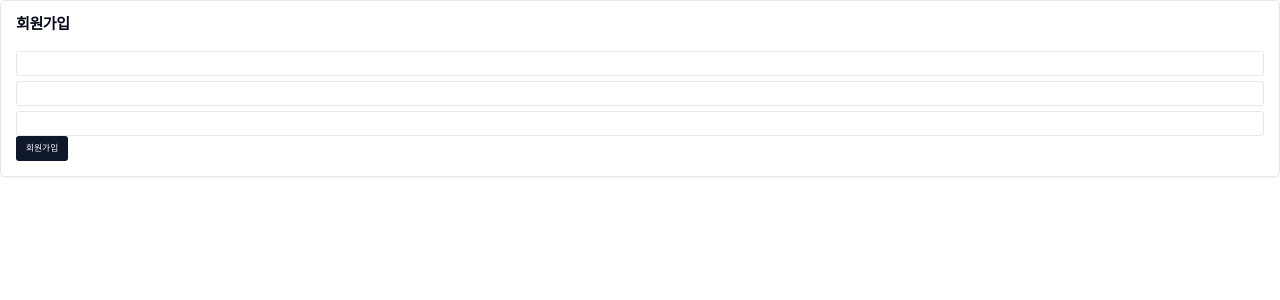
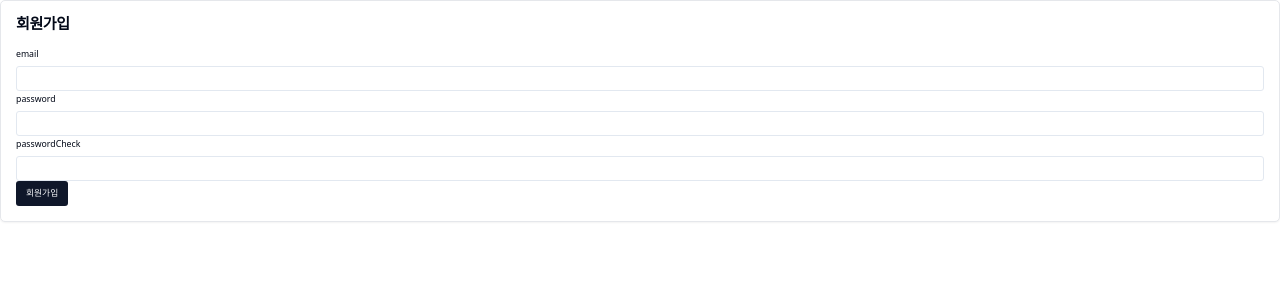
Before and after one commit to LeeDongTak/daeng-daeng-nyang, a Next.js app: page /auth in a window 1280 px wide. Shown: the top 300 px of the page. Built offline with nearby package versions, Linux system fonts and the light colour scheme.

Commit message:
♻️ customInput props - name 수정

```diff
--- a/src/components/common/form/CustomInput.tsx
+++ b/src/components/common/form/CustomInput.tsx
@@ -11,7 +11,7 @@ interface I_ControlProps<
   name: TName;
   rules?: Omit<RegisterOptions<TFieldValues, TName>, 'valueAsNumber' | 'valueAsDate' | 'setValueAs' | 'disabled'>;
   className?: string;
-  label: string;
+  label?: string;
 }
 /**
  *
@@ -19,13 +19,14 @@ interface I_ControlProps<
  * @returns
  */
 const CustomInput = <T extends FieldValues>({ control, name, label, ...props }: I_ControlProps<T>) => {
+  const LABEL_NAME = label ? label : name;
   return (
     <FormField
       control={control}
       name={name}
       render={({ field }) => (
         <FormItem>
-          <FormLabel>{label}</FormLabel>
+          <FormLabel>{LABEL_NAME}</FormLabel>
           <FormControl>
             <Input {...field} {...props} />
           </FormControl>
```
